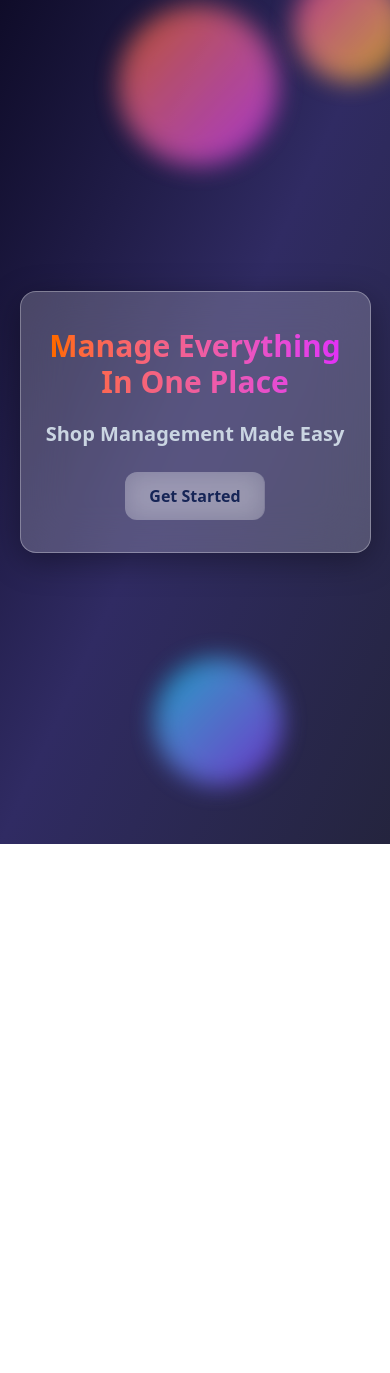
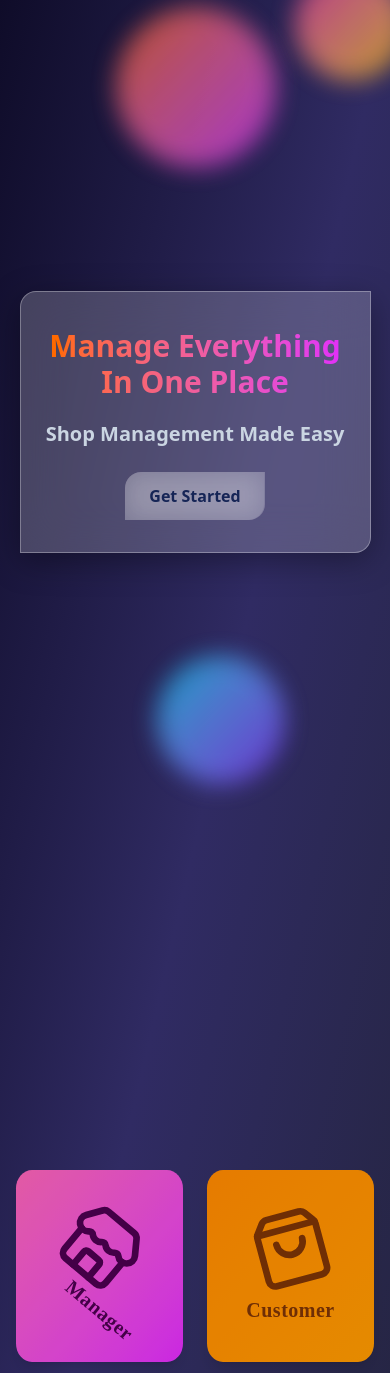
Before and after one commit to DebdeepBose/LocalShopManagementSystem, a React (Vite) app in the folder Frontend/: page / in a window 390 px wide. Shown: the top 1373 px of the page. Before the commit the page ends 844 px from the top, so only its background shows below. Built offline with nearby package versions, Linux system fonts and the light colour scheme.

Commit message:
Box Slide

```diff
--- /dev/null
+++ b/Frontend/src/pages/Landing/ChooseToStart.jsx
@@ -0,0 +1,62 @@
+import { useEffect, useRef } from "react";
+import gsap from "gsap";
+import { ScrollTrigger } from "gsap/ScrollTrigger";
+import { Store, ShoppingBag } from "lucide-react";
+
+gsap.registerPlugin(ScrollTrigger);
+
+const ChooseToStart = () => {
+  const scrollRef = useRef(null);
+
+  useEffect(() => {
+    const boxes = gsap.utils.toArray(scrollRef.current.children);
+
+    boxes.forEach((box, i) => {
+      gsap.to(box, {
+        x: () => {
+          const w = window.innerWidth;
+          if (w < 640) return i % 2 === 0 ? 275 : -275;
+          if (w < 1024) return i % 2 === 0 ? 275 : -275;
+          return i % 2 === 0 ? 450 : -450;
+        },
+        rotation: 320,
+        borderRadius: "30%",
+        scale: window.innerWidth < 768 ? 1.25 : 1.5,
+        ease: "power1.inOut",
+        scrollTrigger: {
+          trigger: box,
+          start: "top 80%",
+          end: "top 30%",
+          scrub: 1,
+        },
+      });
+    });
+
+    return () => {
+      ScrollTrigger.getAll().forEach((t) => t.kill());
+    };
+  }, []);
+
+  return (
+    <div
+      className="h-screen w-full flex items-center justify-center gap-6 sm:gap-8 md:gap-12 overflow-hidden px-4 md:px-0"
+      ref={scrollRef}
+    >
+      <div className="scroll-box w-48 h-48 sm:w-60 sm:h-60 md:w-72 md:h-72 rounded-2xl bg-gradient-to-br from-pink-400 to-fuchsia-500 shadow-lg brightness-90 flex flex-col items-center justify-center gap-2 sm:gap-4">
+        <Store className="w-20 h-20 sm:w-24 sm:h-24 text-fuchsia-950 rotate-[40deg]" />
+        <span className="text-xl sm:text-2xl md:text-3xl rotate-[40deg] font-extrabold tracking-wide text-fuchsia-950 font-[cursive]">
+          Manager
+        </span>
+      </div>
+
+      <div className="scroll-box w-48 h-48 sm:w-60 sm:h-60 md:w-72 md:h-72 rounded-2xl bg-gradient-to-br from-orange-400 to-amber-500 shadow-lg brightness-90 flex flex-col items-center justify-center gap-2 sm:gap-4">
+        <ShoppingBag className="w-20 h-20 sm:w-24 sm:h-24 text-amber-900 rotate-[-15deg]" />
+        <span className="text-xl sm:text-2xl md:text-3xl font-extrabold tracking-wide text-amber-900 font-[cursive]">
+          Customer
+        </span>
+      </div>
+    </div>
+  );
+};
+
+export default ChooseToStart;
--- a/Frontend/src/pages/Hero.jsx
+++ b/Frontend/src/pages/Landing/Hero.jsx
@@ -1,6 +1,6 @@
-const Hero = () => {
+const Hero = ({ onGetStarted }) => {
   return (
-    <div className="relative w-full h-screen overflow-hidden flex items-center justify-center bg-gradient-to-br from-[#0f0c29] via-[#302b63] to-[#24243e]">
+    <div className="select-none relative w-full h-screen overflow-hidden flex items-center justify-center ">
       <div
         className="absolute top-[10%] left-[5%] w-40 h-40 md:w-80 md:h-80 rounded-full bg-gradient-to-br from-orange-500 to-fuchsia-500 blur-[12px] md:blur-[16px] opacity-70"
         style={{ animation: "float1 10s ease-in-out infinite" }}
@@ -16,7 +16,7 @@ const Hero = () => {
         style={{ animation: "float3 12s ease-in-out infinite" }}
       />
 
-      <div className="relative z-10 px-6 py-8 md:px-16 md:py-12 rounded-2xl bg-white/20 backdrop-blur-xl border border-white/30 shadow-[0_8px_32px_rgba(0,0,0,0.35)] text-center text-white max-w-[90%] md:max-w-none">
+      <div className="relative z-10 px-6 py-8 md:px-16 md:py-12 rounded-tl-2xl rounded-br-2xl bg-white/20 backdrop-blur-xl border border-white/30 shadow-[0_8px_32px_rgba(0,0,0,0.35)] text-center text-white max-w-[90%] md:max-w-none">
         <h1 className="text-3xl md:text-5xl font-bold leading-[1.2] py-1 mb-4 bg-gradient-to-r from-orange-500 to-fuchsia-500 bg-clip-text text-transparent">
           Manage Everything In One Place
         </h1>
@@ -25,7 +25,10 @@ const Hero = () => {
           Shop Management Made Easy
         </p>
 
-        <button className="px-6 py-3 md:px-8 md:py-3 rounded-xl bg-white/25 backdrop-blur-md transition-all duration-300 hover:bg-white/40 hover:-translate-y-0.5 text-blue-950 font-semibold active:scale-90 hover:scale-105">
+        <button
+          onClick={onGetStarted}
+          className="px-6 py-3 md:px-8 md:py-3 rounded-tl-2xl rounded-br-2xl bg-white/25 backdrop-blur-md transition-all duration-300 hover:bg-white/40 hover:-translate-y-0.5 text-blue-950 font-semibold active:scale-90 hover:scale-105"
+        >
           Get Started
         </button>
       </div>
--- /dev/null
+++ b/Frontend/src/pages/Landing/LandingMain.jsx
@@ -0,0 +1,33 @@
+import { useRef } from "react";
+import Hero from "./Hero";
+import ChooseToStart from "./ChooseToStart";
+import { animate } from "framer-motion";
+
+const LandingMain = () => {
+  const chooseRef = useRef(null);
+
+  const scrollToChoose = () => {
+    if (!chooseRef.current) {
+      return;
+    }
+
+    const targetY = chooseRef.current.offsetTop;
+
+    animate(window.scrollY, targetY, {
+      duration: 1.3,
+      ease: "easeInOut",
+      onUpdate: (v) => window.scrollTo(0, v),
+    });
+  };
+
+  return (
+    <div className="bg-gradient-to-br from-[#0f0c29] via-[#302b63] to-[#24243e]">
+      <Hero onGetStarted={scrollToChoose} />
+      <div ref={chooseRef}>
+        <ChooseToStart />
+      </div>
+    </div>
+  );
+};
+
+export default LandingMain;
--- a/Frontend/src/routes/AppRoutes.jsx
+++ b/Frontend/src/routes/AppRoutes.jsx
@@ -1,12 +1,12 @@
 import { BrowserRouter, Routes, Route } from "react-router-dom";
 import Layout from "../components/Layout";
-import Hero from "../pages/Hero";
+import LandingMain from "../pages/Landing/LandingMain";
 
 const AppRoutes = () => {
   return (
     <BrowserRouter>
       <Routes>
-        <Route path="/" element={<Hero />} />
+        <Route path="/" element={<LandingMain />} />
         <Route element={<Layout />}>
           <Route path="/dashboard" element={<h1>Dashboard</h1>} />
           <Route path="/products" element={<h1>Products</h1>} />
```
